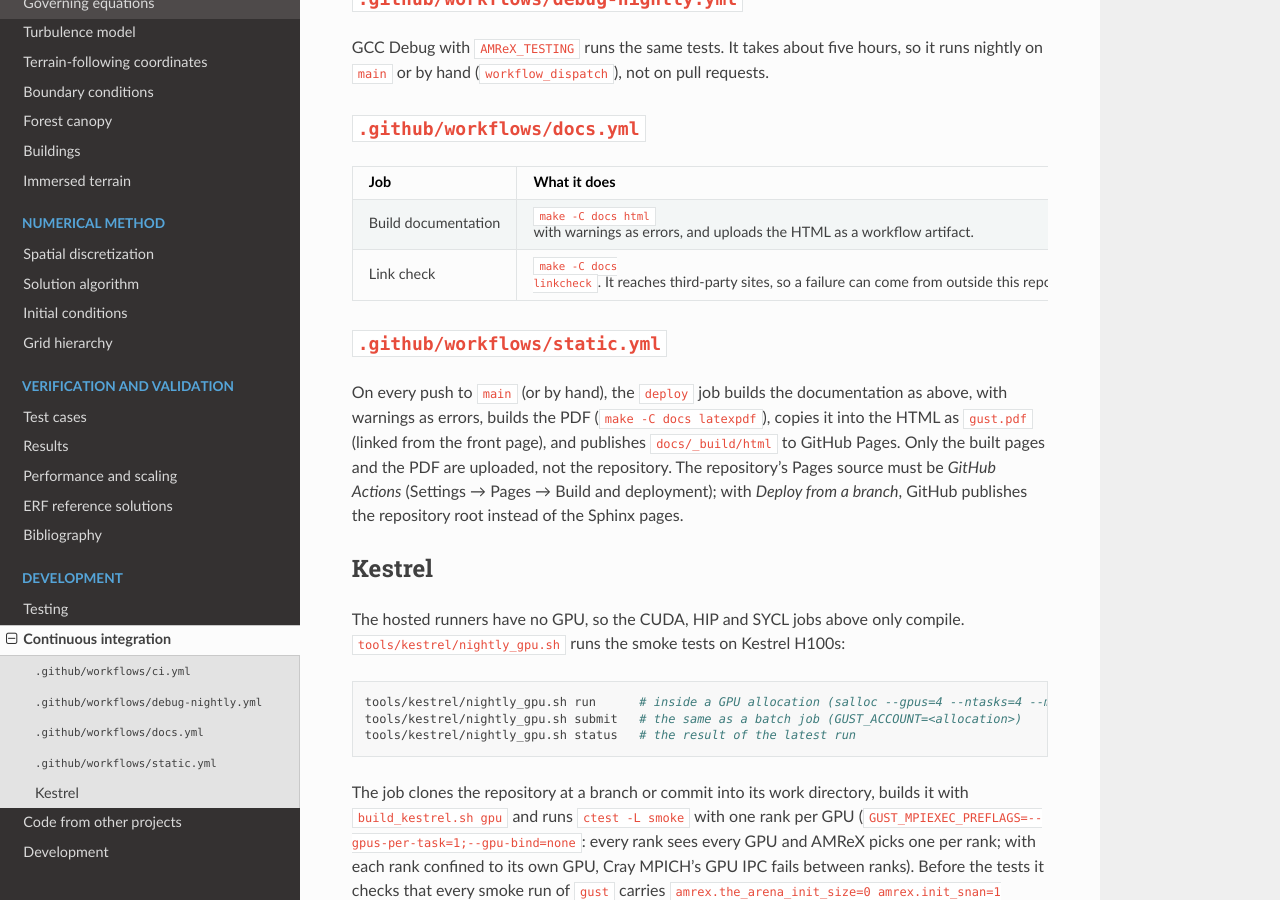
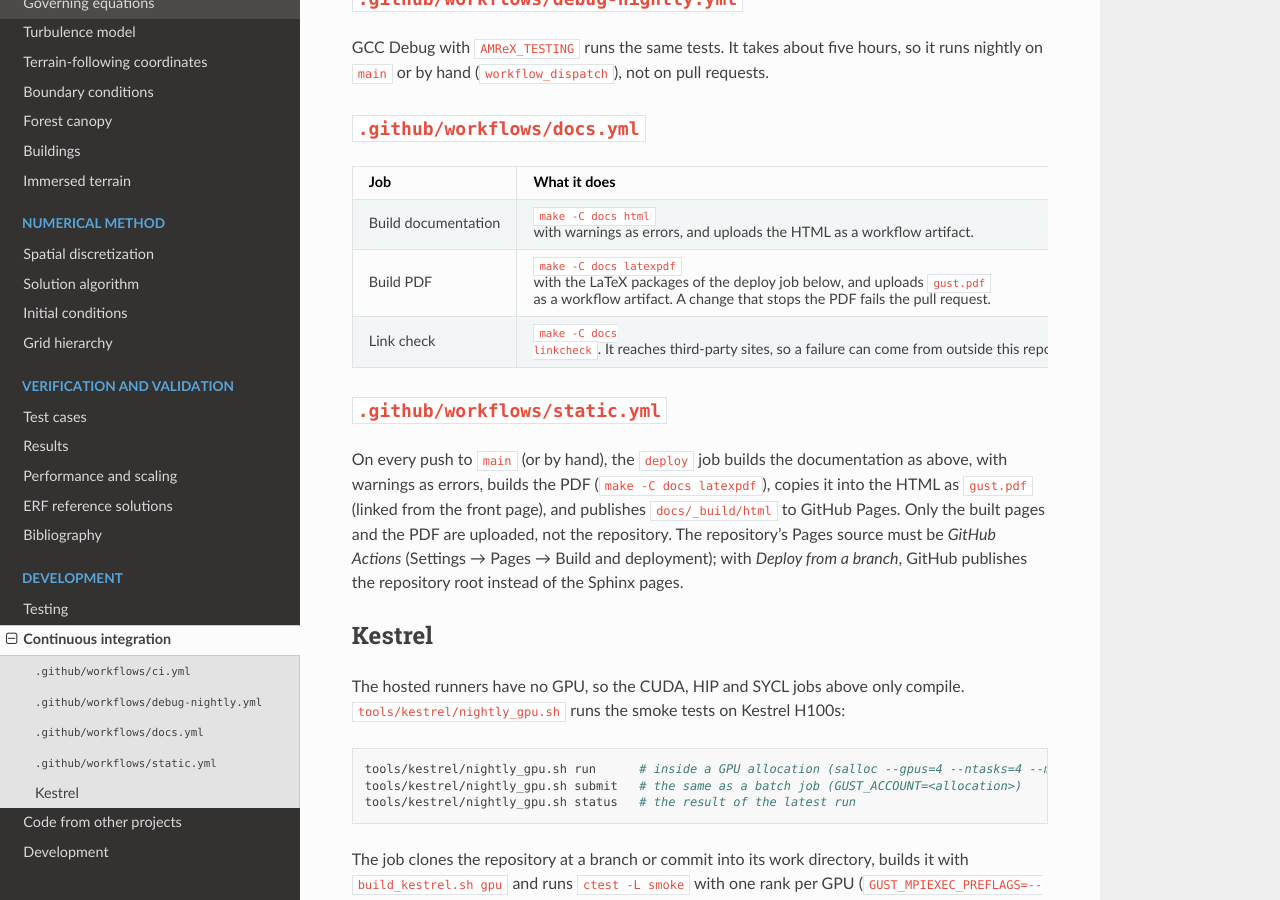
Before and after one commit to erf-model/gust-abl, a Sphinx documentation site: the page built from docs/ci.rst, in a window 1280 px wide and 900 px high, scrolled down 697 px. Built offline with Sphinx 7.4.7 and the Read the Docs theme 3.1.0, drawn with Linux system fonts in a browser that asks for light colours.

Commit message:
Pages deploy: install the font metrics the PDF build needs; build the PDF on PRs
static.yml's deploy job has stopped in "Build the PDF and add it to the
pages" on every push to main since #98: hyperref under xelatex loads
pzdr.tfm (Zapf Dingbats metrics), which is in texlive-fonts-recommended,
and the job installs with --no-install-recommends. The site has stayed at
the 2026-11-13 build and gust.pdf was never published.

- static.yml: add texlive-fonts-recommended.
- docs.yml: new "Build PDF" job with the same packages and options, so a
  change that stops the PDF fails the pull request.
- docs/ci.rst: row for the new job.

No source change; no ghost-cell fills or NaN guards are involved.

Co-Authored-By: Claude Fable 5.2 <noreply@anthropic.com>

```diff
--- a/docs/ci.rst
+++ b/docs/ci.rst
@@ -52,6 +52,9 @@ by hand (``workflow_dispatch``), not on pull requests.
      - What it does
    * - Build documentation
      - ``make -C docs html`` with warnings as errors, and uploads the HTML as a workflow artifact.
+   * - Build PDF
+     - ``make -C docs latexpdf`` with the LaTeX packages of the deploy job below, and uploads ``gust.pdf`` as a
+       workflow artifact. A change that stops the PDF fails the pull request.
    * - Link check
      - ``make -C docs linkcheck``. It reaches third-party sites, so a failure can come from outside this
        repository.
```
Also changed, not shown: 2 other files.
